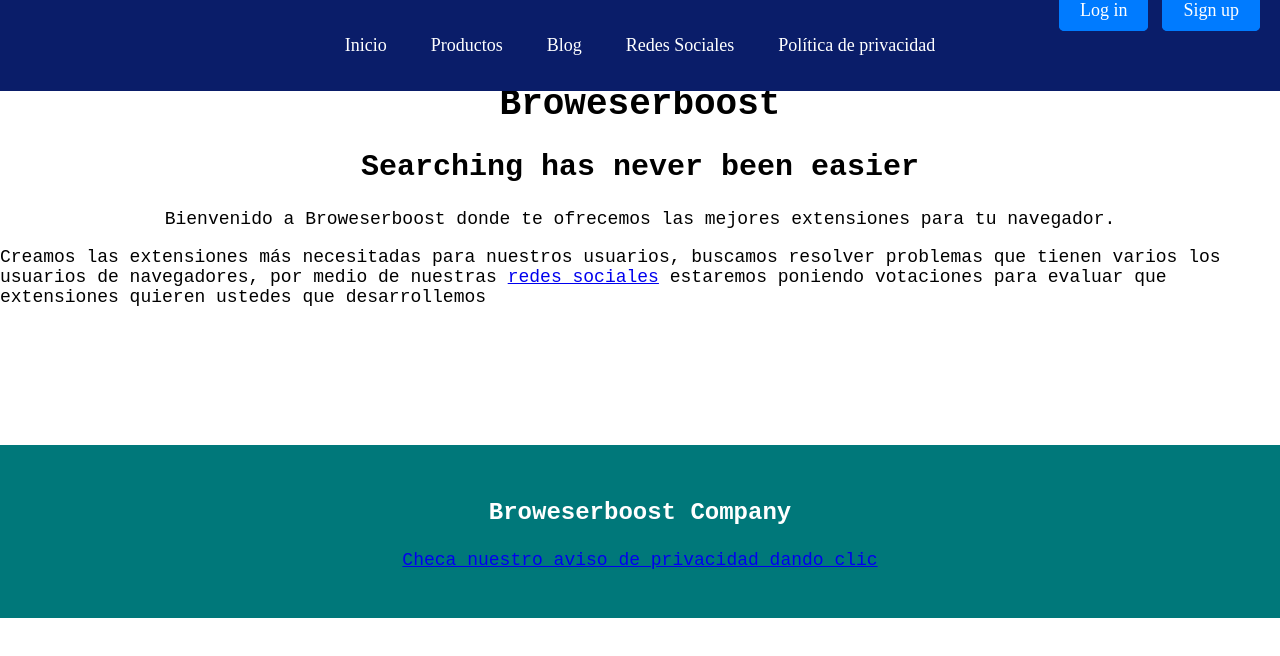
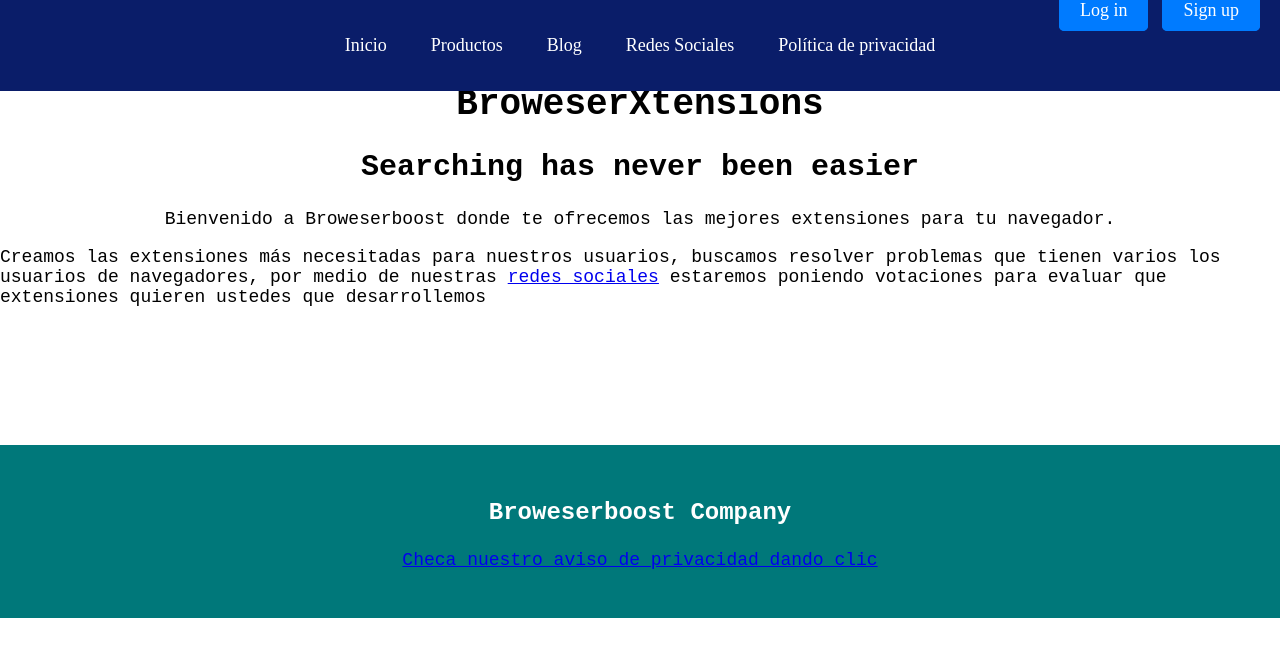
Before and after one commit to BrowserXtensions/browserxtensions.github.io, a plain HTML site: page index.html in a window 1280 px wide. Drawn offline with Linux system fonts and the light colour scheme; a script that the page names is missing.

Commit message:
index.html

```diff
--- a/index.html
+++ b/index.html
@@ -22,7 +22,7 @@
     </div>
 
     <div id="inicio">
-      <h1 class="centro">Broweserboost</h1>
+      <h1 class="centro">BroweserXtensions</h1>
       <h2 class="centro">Searching has never been easier</h2>
       <p class="centro">Bienvenido a Broweserboost donde te ofrecemos las mejores extensiones para tu navegador.</p>
       <p class="izquierda">Creamos las extensiones más necesitadas para nuestros usuarios, buscamos resolver problemas que tienen varios los usuarios de navegadores, por medio de nuestras <a href="/Chrome Extensions/Website/Redes Sociales/Redes-Sociales.html">redes sociales</a> estaremos poniendo votaciones para evaluar que extensiones quieren ustedes que desarrollemos</p>
```
